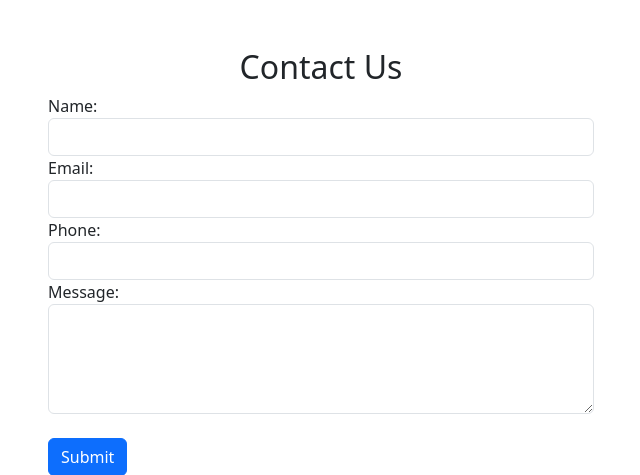
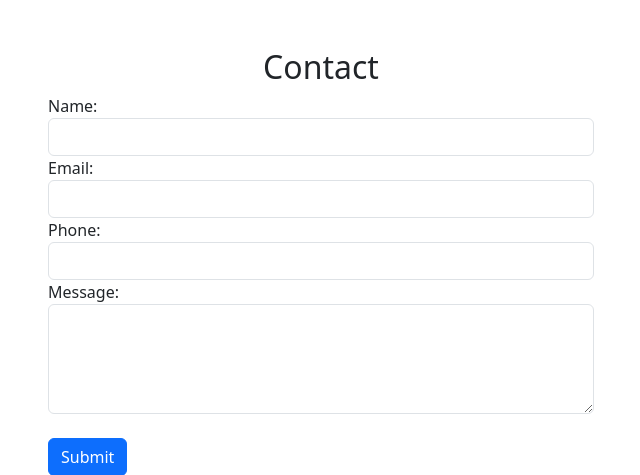
Before and after one commit to palashchamuah/first_django_website, a Django app: page /contact in a window 1280 px wide. Shown: the part 56-531 px from the top of the page, without its empty margins (319-959 px from the left). Run offline with Django 5.2, Linux system fonts and the light colour scheme.

Commit message:
Update contact.html

```diff
--- a/templates/contact.html
+++ b/templates/contact.html
@@ -8,7 +8,7 @@ Contact Us
 
 {% block body %}
 <div class="container my-5">
-    <h2 class="text-center">Contact Us</h2>
+    <h2 class="text-center">Contact</h2>
     <div class="row justify-content-center">
       <div class="col-md-6">
         <form action="/submit_form" method="post">
```
